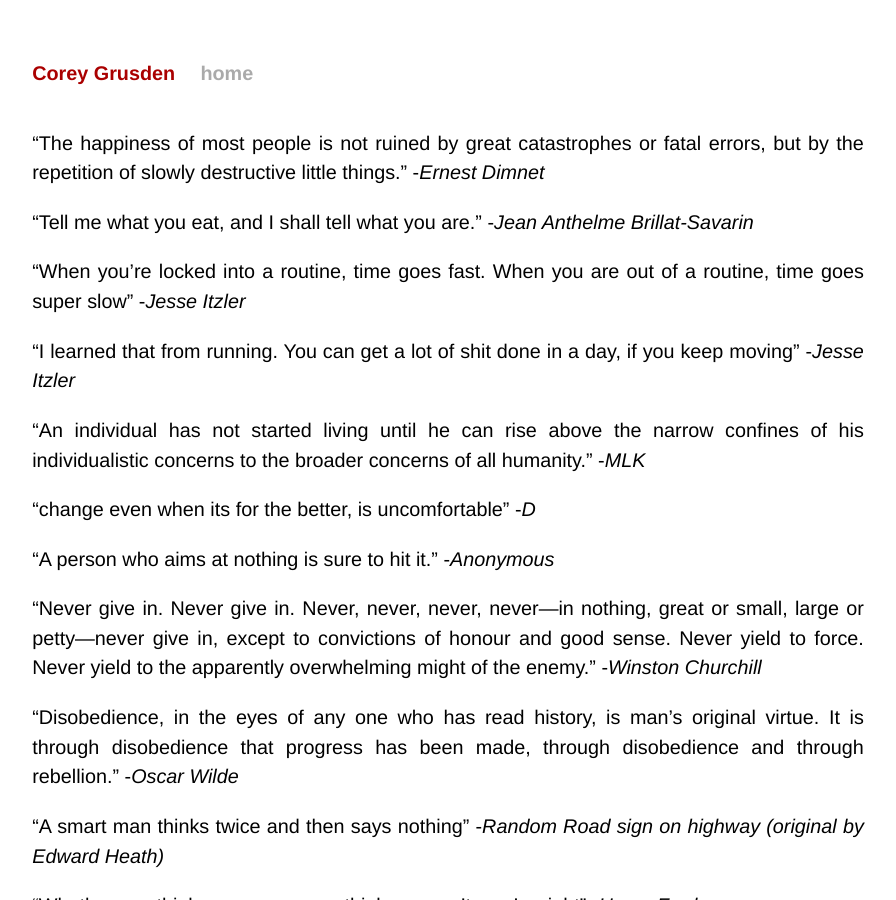
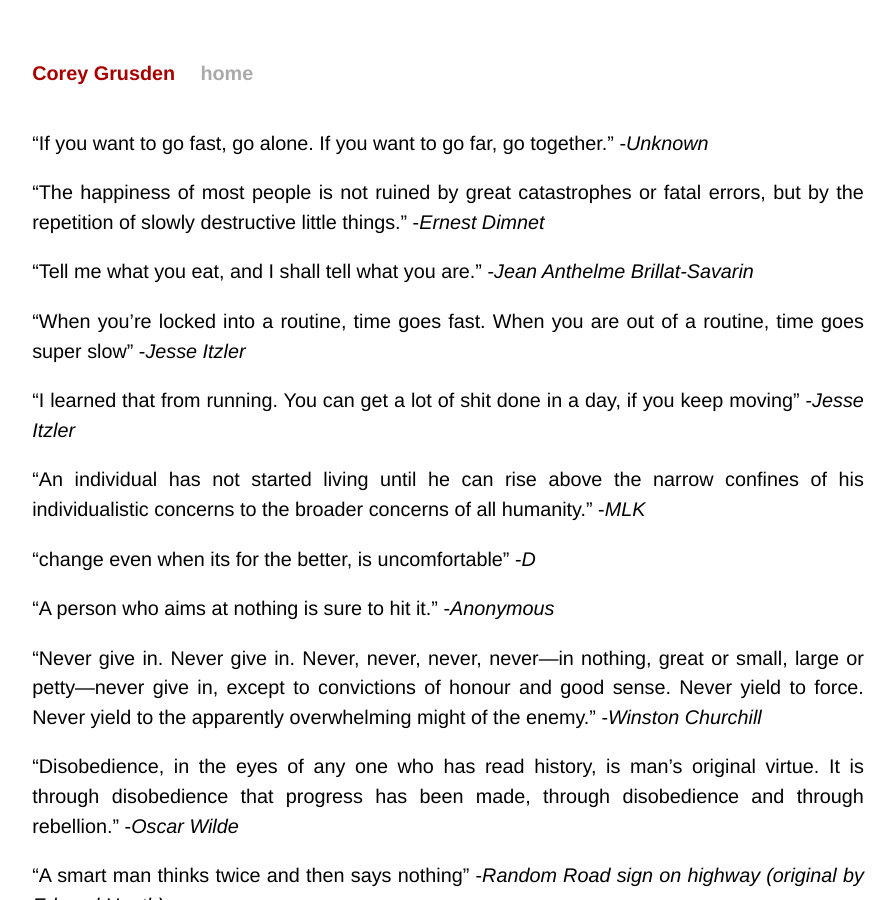
Before and after one commit to cgrusden/cgrusden.github.io, a Jekyll site: the page built from quotes.md, in a window 1280 px wide and 900 px high. Shown: the whole window, without its empty margins (192-1088 px from the left). Built offline with Jekyll 4.4.1, drawn with Linux system fonts in a browser that asks for light colours; our own code applies the rules of GitHub Pages for plain Markdown files.

Commit message:
Add quote

```diff
--- a/_data/quotes.yml
+++ b/_data/quotes.yml
@@ -1,3 +1,6 @@
+- quote: "If you want to go fast, go alone. If you want to go far, go together."
+  author: 'Unknown'
+
 - quote: "The happiness of most people is not ruined by great catastrophes or fatal errors, but by the repetition of slowly destructive little things."
   author: 'Ernest Dimnet'
 
```
